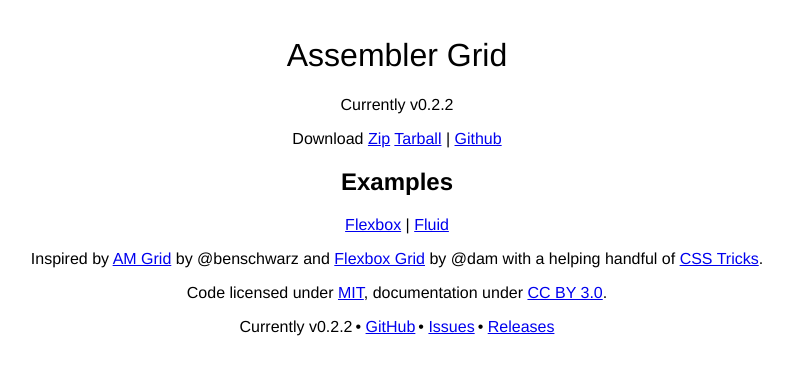
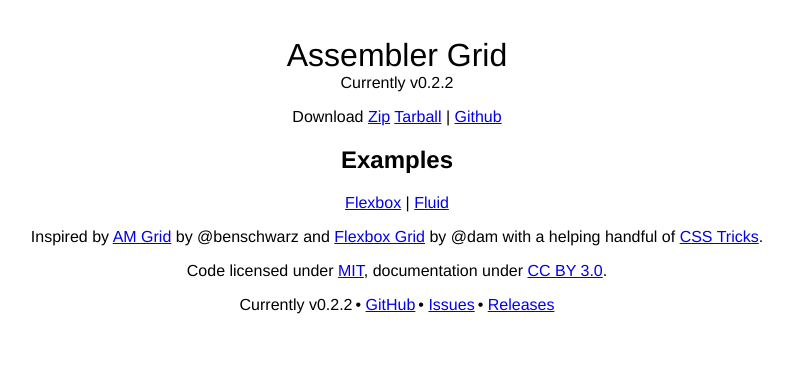
Before and after one commit to AssemblerUI/assembler-grid, a Jekyll site: the page built from index.html, in a window 1280 px wide. Shown: the top 375 px of the page, without its empty margins (243-1036 px from the left). Built offline with Jekyll 4.4.1, drawn with Linux system fonts in a browser that asks for light colours; the repository's description, which GitHub fills in, is left out.

Commit message:
Update styles for subheader

```diff
--- a/_layouts/default.html
+++ b/_layouts/default.html
@@ -71,6 +71,11 @@
 				font-weight: 400;
 				text-align: center;
 			}
+			.subheader {
+				margin-top: -.9em;
+				font-weight: 300;
+				text-align: center;
+			}
 			.two-column h4 {
 				text-align: center;
 				color: rgb(255,255,255);
@@ -90,7 +95,7 @@
 	<body>
 		<a class="sr-only sr-only-focusable" href="#main"><span class="skiplink-text">Skip to main content</span></a>
 		<h1 id="header">Assembler Grid</h1>
-		<h2>{{ site.github.project_tagline }}</h2>
+		<h2 class="subheader">{{ site.github.project_tagline }}</h2>
 		<main id="main" class="{{ page.class}}" role="main" tabindex="-1">
 			{{ content }}
 		</main>
```
